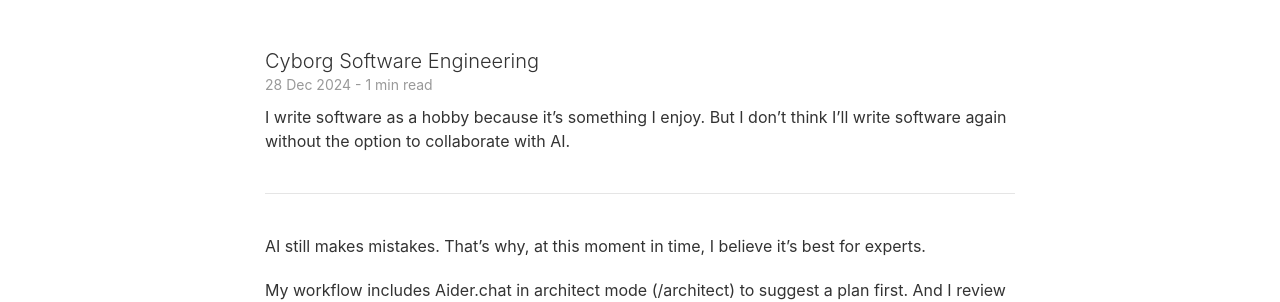
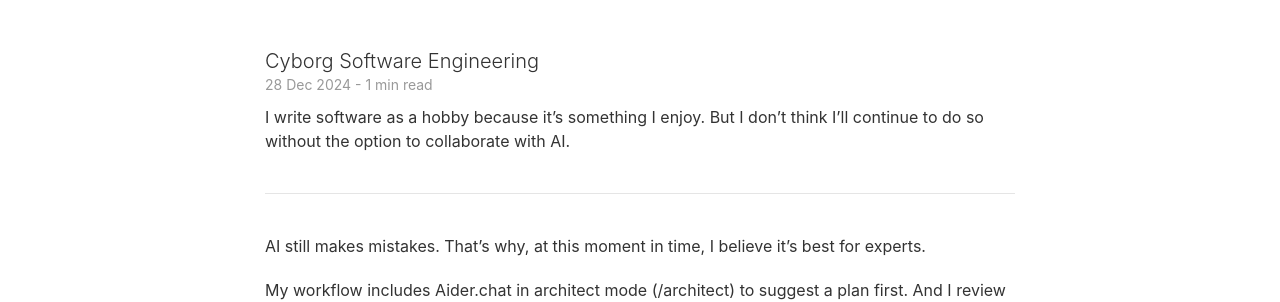
Before and after one commit to nyvyn/nyvyn.github.io, a Jekyll site: the page built from _posts/2024-12-28-cyborg-software-engineering.markdown, in a window 1280 px wide. Shown: the part 193-495 px from the top of the page. Built offline with Jekyll 4.4.1, drawn with Linux system fonts in a browser that asks for light colours.

Commit message:
fix: refine phrasing in cyborg software engineering post

```diff
--- a/_posts/2024-12-28-cyborg-software-engineering.markdown
+++ b/_posts/2024-12-28-cyborg-software-engineering.markdown
@@ -4,7 +4,7 @@ tags: [ "software engineering" ]
 ---
 
 I write software as a hobby because it's something I enjoy.
-But I don't think I'll write software again without the option to collaborate with AI.
+But I don't think I'll continue to do so without the option to collaborate with AI.
 
 ---
 
```
